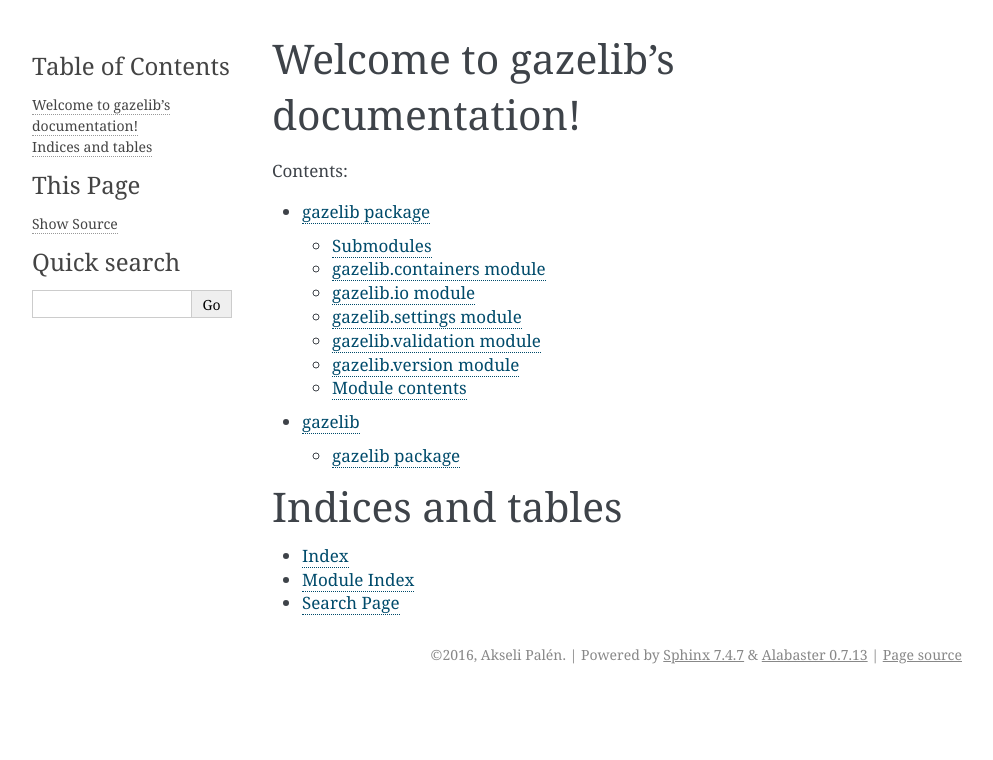
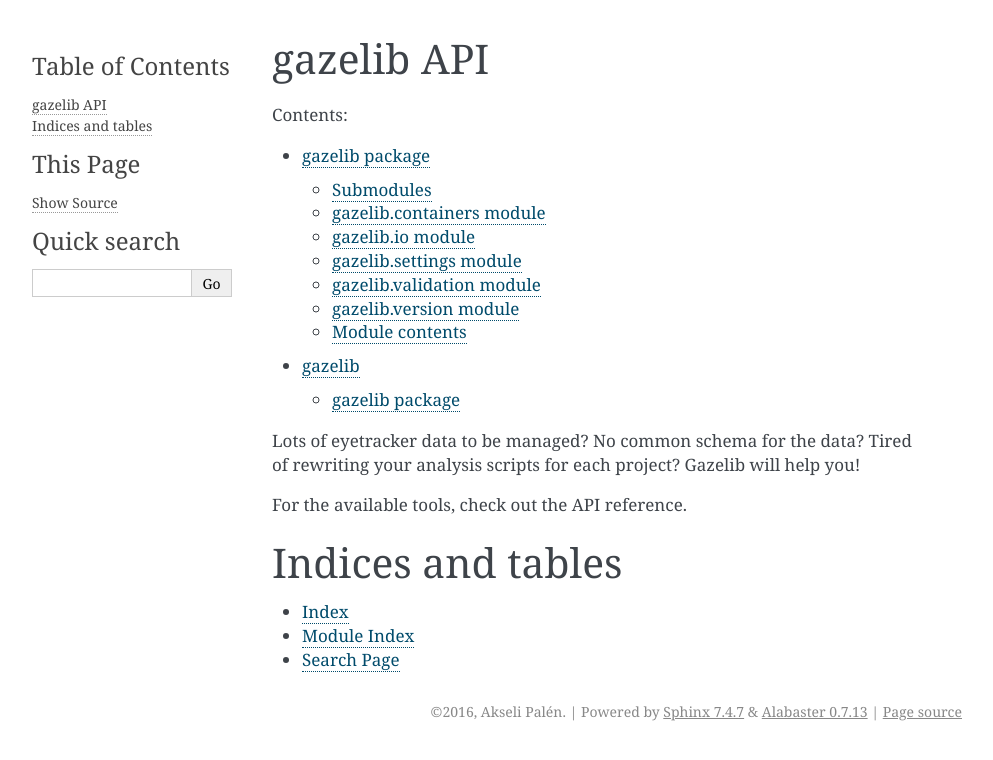
Before and after one commit to infant-cognition-tampere/gazelib, a Sphinx documentation site: the page built from docs/index.rst, in a window 1280 px wide. Shown: the top 760 px of the page, without its empty margins (148-1141 px from the left). Built offline with Sphinx 7.4.7, drawn with Linux system fonts in a browser that asks for light colours.

```diff
--- a/README.rst
+++ b/README.rst
@@ -30,7 +30,8 @@ Usage
 API
 ======
 
-See the docs/
+API docs are available under `docs/
+<https://rawgit.com/infant-cognition-tampere/gazelib/develop/docs/build/>`_.
 
 For developers
 =================
--- a/docs/index.rst
+++ b/docs/index.rst
@@ -3,8 +3,8 @@
    You can adapt this file completely to your liking, but it should at least
    contain the root `toctree` directive.
 
-Welcome to gazelib's documentation!
-===================================
+gazelib API
+===========
 
 Contents:
 
@@ -14,6 +14,9 @@ Contents:
    gazelib
    modules
 
+Lots of eyetracker data to be managed? No common schema for the data? Tired of rewriting your analysis scripts for each project? Gazelib will help you!
+
+For the available tools, check out the API reference.
 
 Indices and tables
 ==================
```
